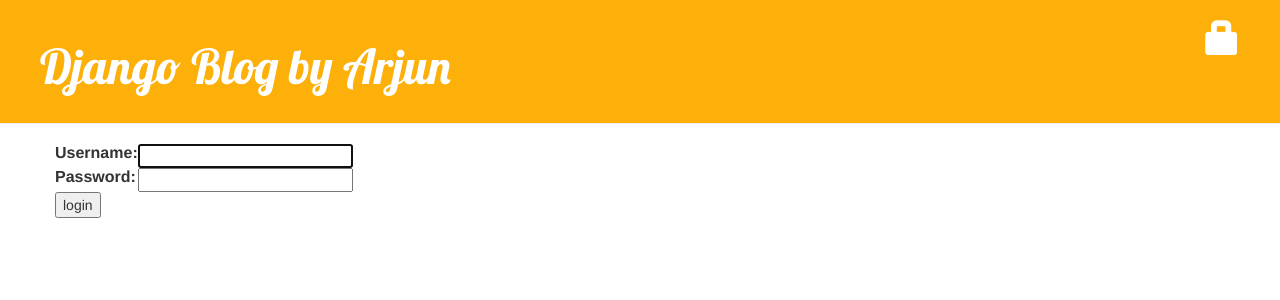
After one commit to arjunsoota/Blog-2, a Django app: page /accounts/login/?next=/post/new/ in a window 1280 px wide. The commit adds this page. Shown: the top 300 px of the page. Run offline with Django 3.2, Linux system fonts and the light colour scheme; some libraries are stand-ins or nearby versions.

Commit message:
need a username and password to log in, need to be logged in to add, edit, publish or delete posts, and can log out again.

```diff
--- a/main/templates/main/base.html
+++ b/main/templates/main/base.html
@@ -13,6 +13,9 @@
                         {% if user.is_authenticated %}
                             <a href="{% url 'post_new' %}" class="top-menu"><span class="glyphicon glyphicon-plus"></span></a>
                             <a href="{% url 'post_draft_list' %}" class="top-menu"><span class="glyphicon glyphicon-edit"></span></a>
+                            <p class="top-menu">Hello {{ user.username }} <small>(<a href="{% url 'logout' %}"><span class="glyphicon glyphicon-log-out"></span></a>)</small></p>
+                        {% else %}
+                            <a href="{% url 'login' %}" class="top-menu"><span class="glyphicon glyphicon-lock"></span></a>
                         {% endif %}
                         <h1><a href="/">Django Blog by Arjun</a></h1>
                     </div>
--- /dev/null
+++ b/main/templates/registration/login.html
@@ -0,0 +1,24 @@
+{% extends "main\base.html" %}
+
+{% block content %}
+    {% if form.errors %}
+        <p>Your username and password didn't match. Please try again.</p>
+    {% endif %}
+
+    <form method="post" action="{% url 'login' %}">
+    {% csrf_token %}
+        <table>
+        <tr>
+            <td>{{ form.username.label_tag }}</td>
+            <td>{{ form.username }}</td>
+        </tr>
+        <tr>
+            <td>{{ form.password.label_tag }}</td>
+            <td>{{ form.password }}</td>
+        </tr>
+        </table>
+
+        <input type="submit" value="login" />
+        <input type="hidden" name="next" value="{{ next }}" />
+    </form>
+{% endblock %}
--- a/main/views.py
+++ b/main/views.py
@@ -3,6 +3,7 @@
 from .models import Post
 from .forms import PostForm
 from django.shortcuts import redirect
+from django.contrib.auth.decorators import login_required
 
 
 def post_list(request):
@@ -16,6 +17,7 @@
     post = get_object_or_404(Post, pk=pk)
     return render(request, 'main\post_detail.html', {'post': post})
 
+@login_required
 def post_new(request):
     if request.method == "POST":
         form = PostForm(request.POST)
@@ -29,6 +31,7 @@
         form = PostForm()
     return render(request, 'main\post_edit.html', {'form': form})
 
+@login_required
 def post_edit(request, pk):
     post = get_object_or_404(Post, pk=pk)
     if request.method == "POST":
@@ -43,15 +46,18 @@
         form = PostForm(instance=post)
     return render(request, 'main\post_edit.html', {'form': form})
 
+@login_required
 def post_draft_list(request):
     posts = Post.objects.filter(published_date__isnull=True).order_by('created_date')
     return render(request, 'main\post_draft_list.html', {'posts': posts})
 
+@login_required
 def post_publish(request, pk):
     post = get_object_or_404(Post, pk=pk)
     post.publish()
     return redirect('post_detail', pk=pk)
 
+@login_required
 def post_remove(request, pk):
     post = get_object_or_404(Post, pk=pk)
     post.delete()
--- a/newblog/settings.py
+++ b/newblog/settings.py
@@ -39,6 +39,8 @@
     'django.contrib.messages',
     'django.contrib.staticfiles',
 ]
+
+LOGIN_REDIRECT_URL = '/'
 
 MIDDLEWARE = [
     'django.middleware.security.SecurityMiddleware',
--- a/newblog/urls.py
+++ b/newblog/urls.py
@@ -1,7 +1,10 @@
 from django.contrib import admin
 from django.urls import path, include
+from django.contrib.auth import views
 
 urlpatterns = [
     path('admin/', admin.site.urls),
     path('', include('main.urls')),
+    path('accounts/login/', views.LoginView.as_view(), name='login'),
+    path('accounts/logout/', views.LogoutView.as_view(next_page='/'), name='logout'),
 ]
```
